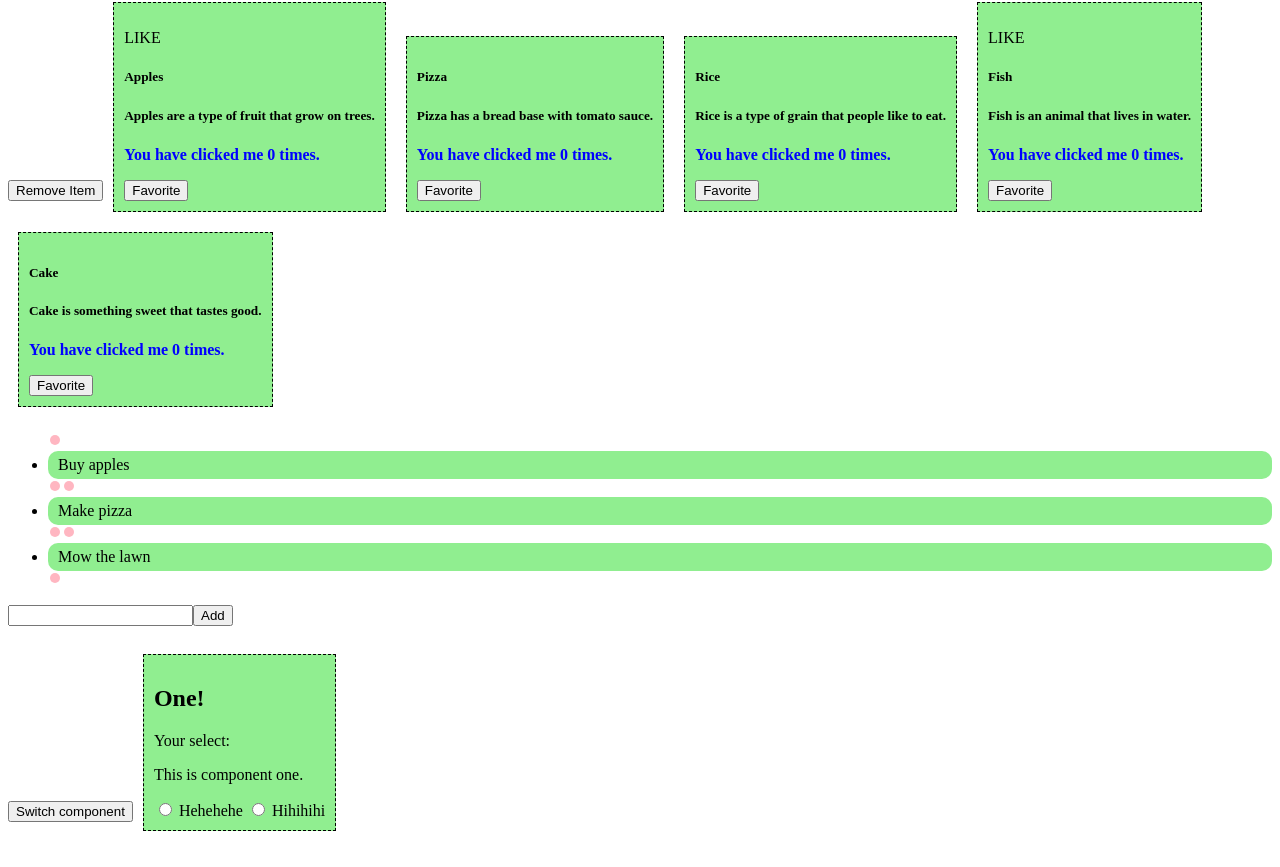
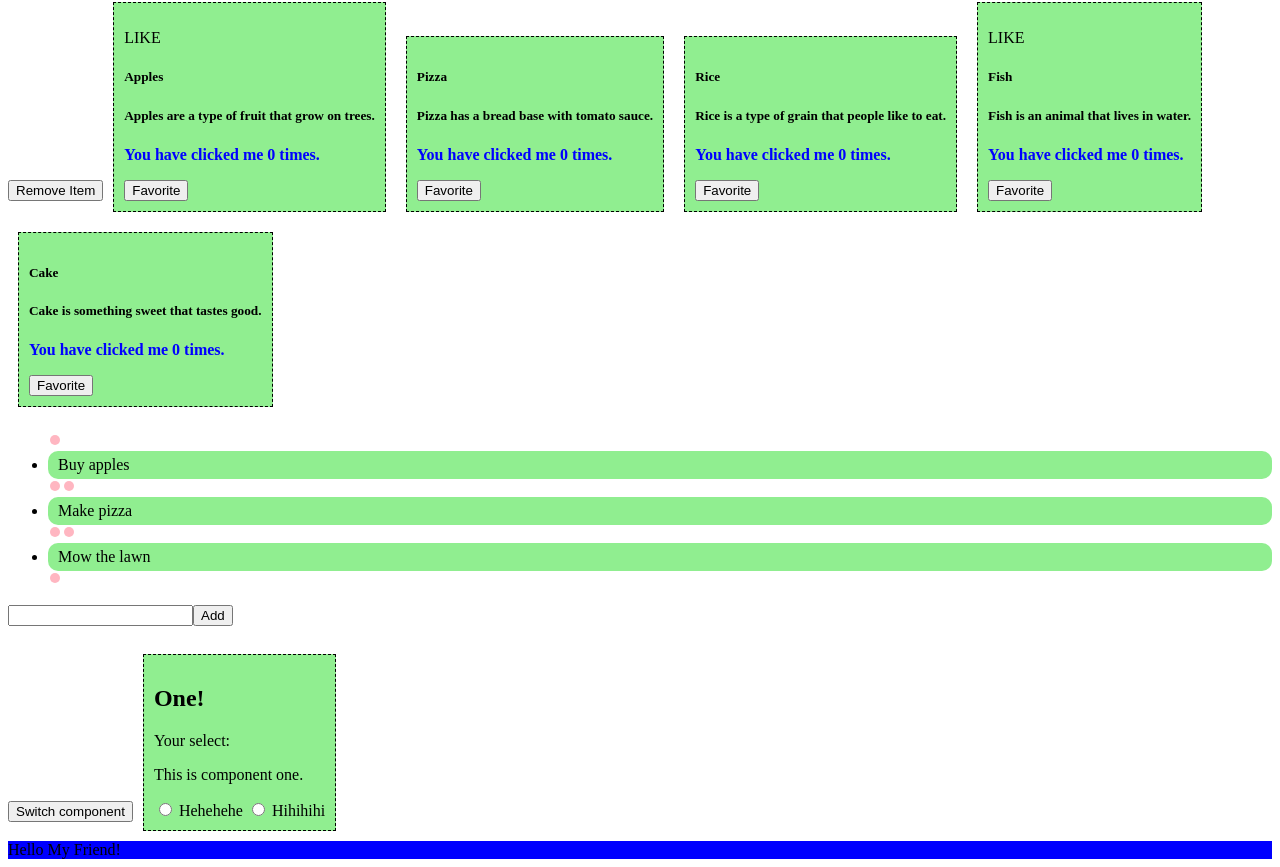
Before and after one commit to hmtuan011103/Vue-Practice, a Vue app in the folder Day4/Vue/: page / in a window 1280 px wide. Shown: the part 146-1013 px from the top of the page. Built offline with nearby package versions, Linux system fonts and the light colour scheme.

Commit message:
Done Teleport

```diff
--- a/Day4/Vue/src/components/Dynamic/CompOne.vue
+++ b/Day4/Vue/src/components/Dynamic/CompOne.vue
@@ -3,6 +3,9 @@
         <h2>One!</h2>
         <p>Your select: {{ msg }}</p>
         <p>This is component one.</p>
+        <Teleport to="body">
+            <div>Hello My Friend!</div>
+        </Teleport>
 
        <label for="order1">
             <input type="radio" value="Hehehehe" id="order1" name="order" v-model="msg">
```
Also changed, not shown: 1 other file (tests, documents, lock files or other folders).
